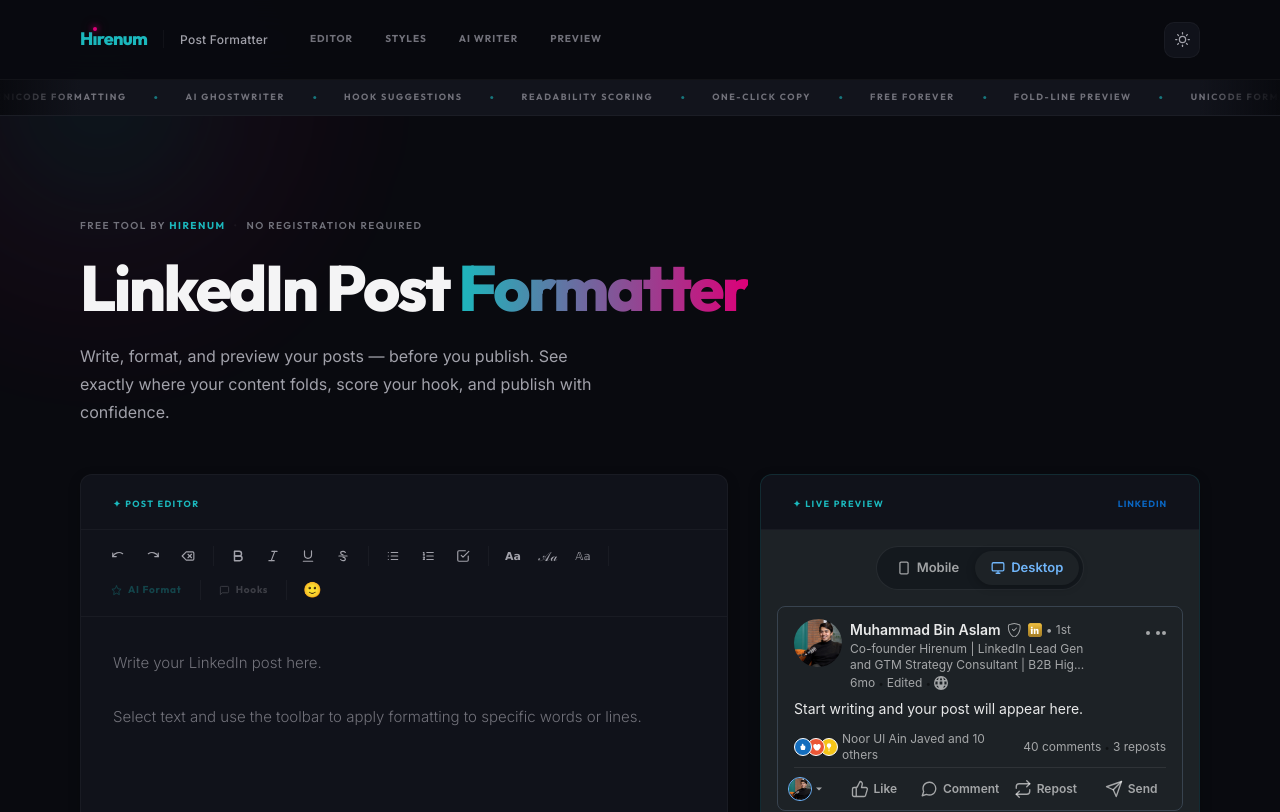
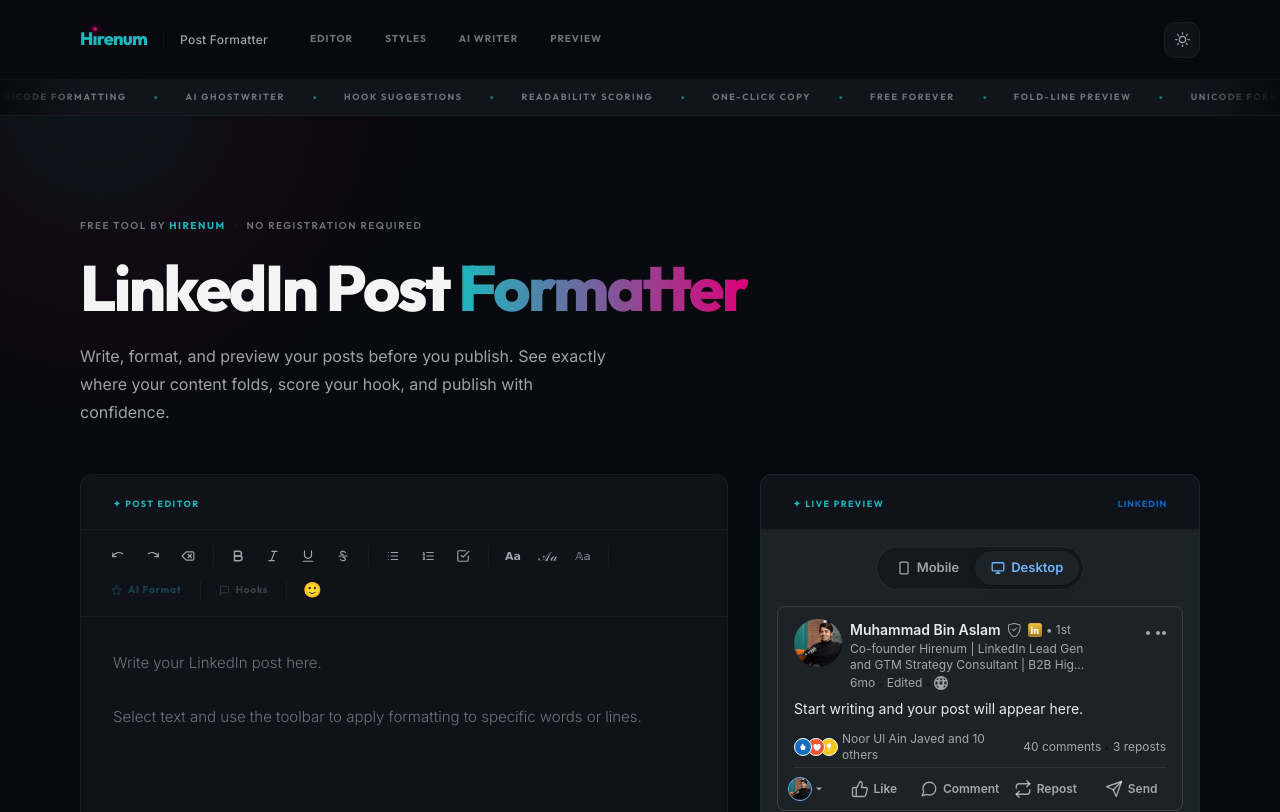
Before and after one commit to Muhammad-Abdullah24/post-formatter, a Next.js app: page / in a window 1280 px wide. Shown: the top 812 px of the page. Built offline with nearby package versions, Linux system fonts and the light colour scheme.

Commit message:
minor changings

```diff
--- a/app/page.js
+++ b/app/page.js
@@ -249,7 +249,7 @@
             <span className="hero-title-accent">Formatter</span>
           </h1>
           <p className="hero-sub">
-            Write, format, and preview your posts — before you publish.
+            Write, format, and preview your posts before you publish.
             See exactly where your content folds, score your hook, and publish with confidence.
           </p>
         </div>
```
